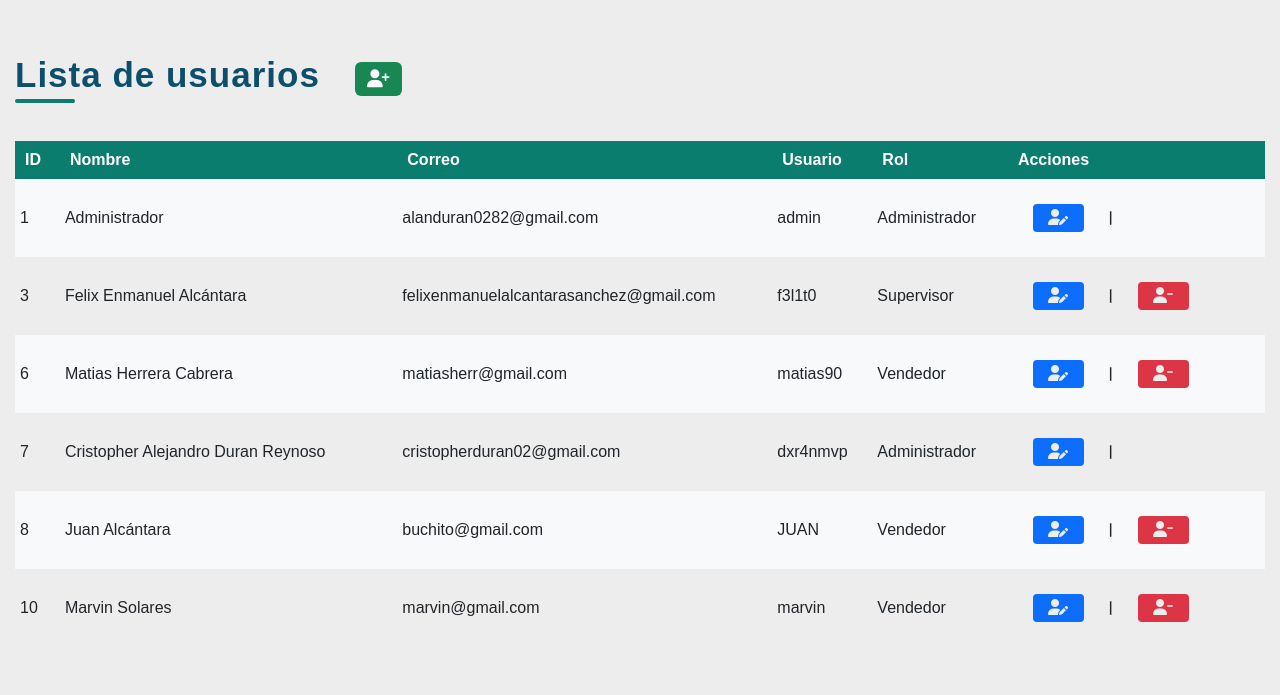
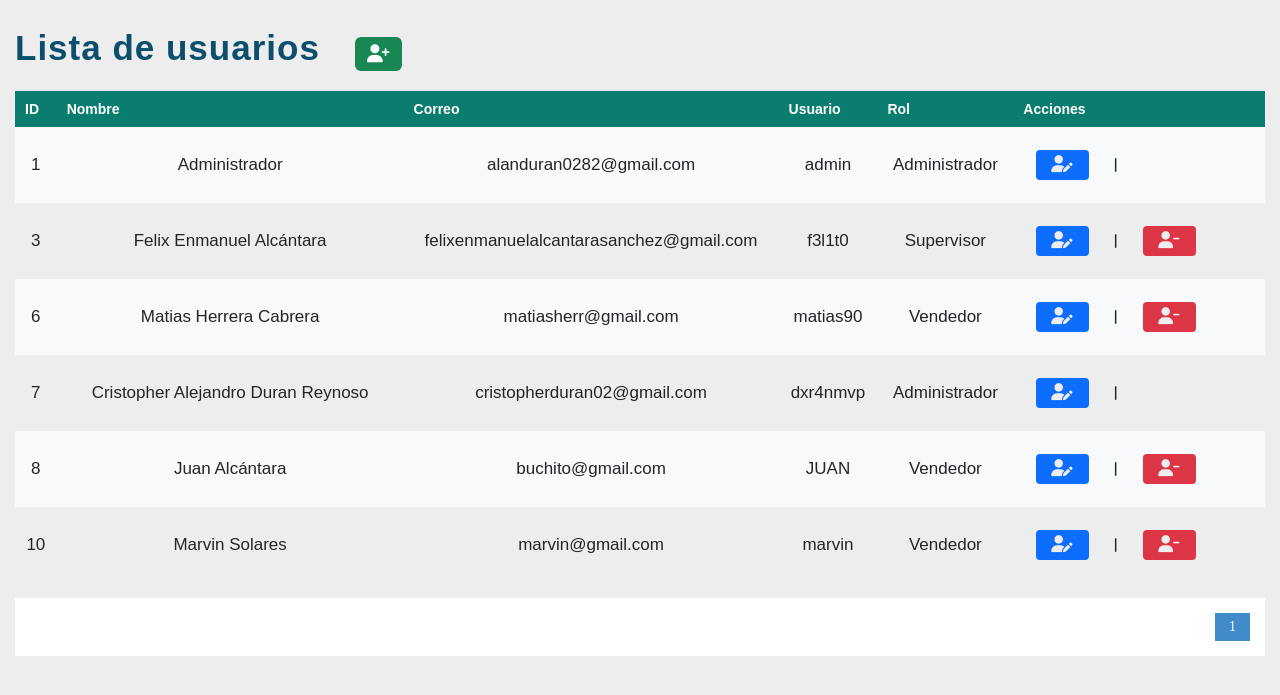
Before and after one commit to dxr4nmvp/Sistema-Facturacion, a PHP site: page /sistema/lista_usuarios.php in a window 1280 px wide. Shown: the part 78-773 px from the top of the page. Run offline with PHP 8.4, Linux system fonts and the light colour scheme; a user stored in the database is signed in; data comes from the database, SQL or seed files in the repository.

Commit message:
v1.2.0-beta: paginación en lista de usuarios
Se implementó paginación en el listado de usuarios.
- Uso de LIMIT y OFFSET con consultas preparadas (MySQLi)
- Cálculo dinámico del total de páginas
- Navegación completa: primera, anterior, siguiente y última página
- Validación de página actual para evitar errores
- Protección de usuarios administradores (IDs 1 y 7) contra eliminación
- Ajuste en consulta de roles para mostrar vendedor como opción predeterminada
- Cambio de nombre de base de datos en el archivo de conexión
- Ajustes menores de estilos para mejorar la visualización

```diff
--- a/conexion.php
+++ b/conexion.php
@@ -1,9 +1,9 @@
 <?php
 
-$host = 'localhost';
+$host = 'localhost:3307';
 $user = 'root';
 $password = '';
-$db = 'facturacion';
+$db = 'facturacion2';
 
 $conection = @mysqli_connect($host, $user, $password, $db);
 
--- a/sistema/css/style.css
+++ b/sistema/css/style.css
@@ -51,7 +51,9 @@ span {
 header{
 	position: fixed;
 	width: 100%;
+	z-index: 1000;
 }
+
 .header{
 	color: #FFF;
 	background: #0a4661;
@@ -269,6 +271,10 @@ input,select {
 	display: inline-block;
 }
 
+.table_container {
+	height: auto;
+}
+
 .btn_new {
 	display: inline-block;
 	background: #058167;
@@ -290,13 +296,16 @@ table {
 table th {
 	text-align: start;
 	padding: 10px;
+	font-size: 14px;
 	background: #0B7D6E;
 	color: #FFFFFF;
 }
 
 table td {
 	color: #212529;
-	padding: 5px;
+	padding: 3px;
+	font-size: 17px;
+	text-align: center;
 }
 
 table tr:nth-child(odd){
@@ -329,28 +338,19 @@ table tr:hover{
 	display: flex;
 	align-items: center;
 	gap: 15px;
-	margin-bottom: 25px;
 }
 
 .title-page h1 {
 	font-family: sans-serif;
-	font-size: 32px;
+	font-size: 22px;
 	font-weight: 600;
 	color: #0B4F6C;
 	position: relative;
 	padding-bottom: 8px;
+	font-size: 20px;
+    margin: 5px 0 10px 0;
 }
 
-.title-page h1::after {
-	content: "";
-	width: 60px;
-	height: 4px;
-	background: #0B7D6E;
-	position: absolute;
-	bottom: 0;
-	left: 0;
-	border-radius: 2px;
-}
 
 .btn_new {
 	background: #198754;
@@ -369,7 +369,7 @@ table tr:hover{
 }
 
 .title-page {
-	margin-top: 30px;
+	margin-top: 5px;
 }
 
 .td_correo {
@@ -378,6 +378,10 @@ table tr:hover{
 
 #container span {
 	font-weight: bold;
+}
+
+.td_acciones {
+	text-align: start;
 }
 
 
@@ -512,3 +516,33 @@ table tr:hover{
 	text-align: center;
 	margin-bottom: 10px;
 }
+
+/***** LISTA_USUARIOS.PHP PAGINADOR *****/
+.paginador ul {
+	padding: 15px;
+	list-style: none;
+	background: #fff;
+	margin-top: 15px;
+	display: flex;
+	justify-content: flex-end;
+}
+
+.paginador a, .page_selected{
+	color: #428bca;
+	border: 1px solid #ddd;
+	padding: 5px;
+	display: inline-block;
+	font-size: 14px;
+	text-align: center;
+	width: 35px;
+}
+
+.paginador a:hover {
+	background: #ddd;
+}
+
+.page_selected {
+	color: #fff;
+	background: #428bca;
+	border: 1px solid #428bca;
+}
--- a/sistema/lista_usuarios.php
+++ b/sistema/lista_usuarios.php
@@ -15,6 +15,7 @@
 			<a href="registro_usuario.php" class="btn_new"><i class="fa-solid fa-user-plus"></i></a>
 		</div>
 
+		<div class="table_container">
 			<table>
 				<thead>
 					<tr>
@@ -26,9 +27,28 @@
 						<th>Acciones</th>
 					</tr>
 				</thead>
-			<tbody>
+
 				<?php
-				$stmt = $conection->prepare("select u.idusuario, u.nombre, u.correo, u.usuario, r.rol from usuario u inner join rol r on u.rol = r.idrol WHERE u.estatus = 1");
+				//PAGINADOR
+				$sql_register = mysqli_query($conection, "SELECT count(*) as total_registro from usuario where estatus = 1");
+				$result = mysqli_fetch_assoc($sql_register);
+				$total_registro = $result['total_registro'];
+
+				$xPag = 6;
+
+				if(empty($_GET['pagina'])) {
+					$pagina = 1;
+				} else {
+					$pagina = $_GET['pagina'];
+				}
+
+				$desde = ($pagina-1) * $xPag;
+				$totalPag = ceil($total_registro / $xPag);
+
+				"<tbody>";
+
+				$stmt = $conection->prepare("SELECT u.idusuario, u.nombre, u.correo, u.usuario, r.rol from usuario u inner join rol r on u.rol = r.idrol WHERE u.estatus = 1 ORDER BY idusuario ASC LIMIT ?,?");
+				$stmt->bind_param("ii", $desde, $xPag);
 				$stmt->execute();
 				$result = $stmt->get_result();
 
@@ -42,8 +62,8 @@
 						<td class="td_correo"><?php echo $data['correo']?></td>
 						<td><?php echo $data['usuario']?></td>
 						<td><?php echo $data['rol']?></td>
-					<td>
-						<a href="editar_usuario.php?id=" class="link_edit"><i class="fa-solid fa-user-pen"></i></a>
+						<td class="td_acciones">
+							<a href="editar_usuario.php?id=<?php echo $data['idusuario']?>" class="link_edit"><i class="fa-solid fa-user-pen"></i></a>
 							<span>|</span>
 
 							<?php
@@ -59,6 +79,37 @@
 				?>
 				</tbody>
 			</table>
+		</div>
+		<div class="paginador">
+			<ul>
+				<?php
+				if ($pagina != 1) {
+
+				?>
+				<li><a href="?pagina=<?php echo 1; ?>">|<</a></li>
+				<li><a href="?pagina=<?php echo $pagina-1; ?>"><<</a></li>
+
+				<?php
+				}
+				for ($i=1; $i <= $totalPag; $i++) {
+					if ($i == $pagina) {
+						echo '<li class="page_selected">'.$i.'</li>';
+					} else {
+						echo '<li><a href="?pagina='.$i.'">'.$i.'</a></li>';
+					}
+				}
+
+				if ($pagina != $totalPag) {
+				?>
+
+
+				<li><a href="?pagina=<?php echo $pagina+1 ?>">>></a></li>
+				<li><a href="?pagina=<?php echo $totalPag ?>">>|</a></li>
+				<?php
+				}
+				?>
+			</ul>
+		</div>
 	</section>
 	<?php include "includes/footer.php"; ?>
 
--- a/sistema/registro_usuario.php
+++ b/sistema/registro_usuario.php
@@ -73,7 +73,7 @@ if (!empty($_POST)) {
                     <label for="rol">Tipo de usuario</label>
 
                     <?php
-                    $stmt = $conection->prepare("SELECT * FROM rol");
+                    $stmt = $conection->prepare("SELECT * FROM rol order by idrol DESC");
                     $stmt->execute();
                     $result = $stmt->get_result();
 
```
Also changed, not shown: insertar_usuarios_fake.php (added, +81 -0 lines), sistema/eliminar_confirmar_usuario.php (+8 -2 lines). Lines whose indentation alone changed are shown as unchanged.
